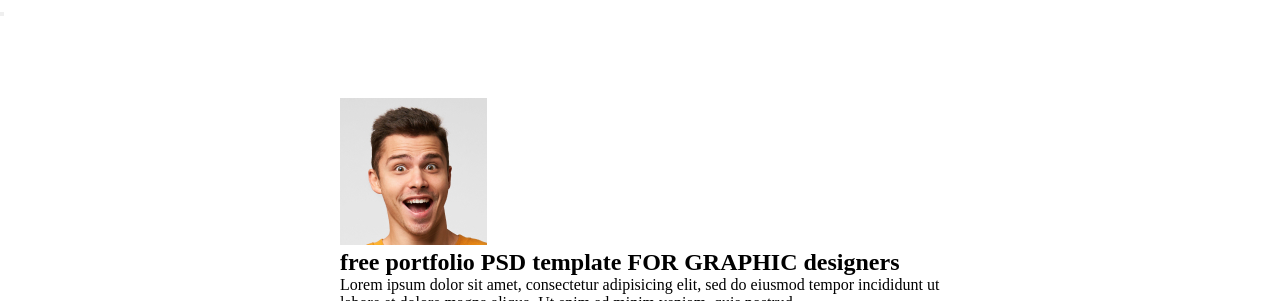
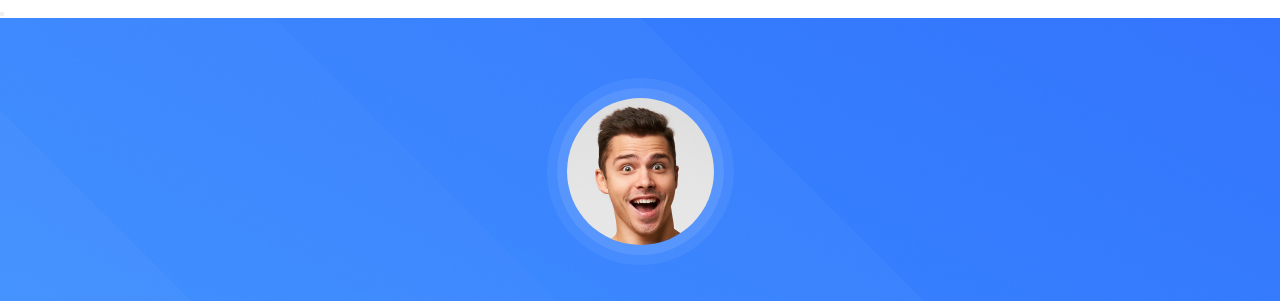
Before and after one commit to future-of-frontend/team-charlie-project, a plain HTML site: page index.html in a window 1280 px wide. Shown: the top 301 px of the page. Drawn offline with Linux system fonts and the light colour scheme.

Commit message:
add home and footer

```diff
--- a/scss/_footer.scss
+++ b/scss/_footer.scss
@@ -1 +1,19 @@
 // Андрей
+.footer {
+  display: flex;
+  justify-content: center;
+  align-items: center;
+  padding: 80px 0;
+  background: url(../img/Background.jpg) center center no-repeat;
+  background-size: cover;
+  &__text {
+    font-family: Lato;
+    font-style: normal;
+    font-weight: 300;
+    font-size: 50px;
+    line-height: 60px;
+    text-align: center;
+    color: #ffffff;
+    margin-right: 30px;
+  }
+}
--- a/scss/_home.scss
+++ b/scss/_home.scss
@@ -1 +1,44 @@
 // Андрей
+.home {
+  position: relative;
+  color: #ffffff;
+  background: url(../img/Background.jpg) center center no-repeat;
+  background-size: cover;
+  display: flex;
+  flex-direction: column;
+  align-items: center;
+  text-align: center;
+  &__link {
+    position: absolute;
+    left: 50%;
+    bottom: 32px;
+  }
+  &__subtitle {
+    font-family: Lato;
+    font-style: normal;
+    font-weight: 300;
+    font-size: 16px;
+    line-height: 32px;
+    text-align: center;
+    text-transform: uppercase;
+    margin-bottom: 56px;
+  }
+  &__img {
+    margin-bottom: 64px;
+    width: 147px;
+    height: 147px;
+    border-radius: 50%;
+    box-shadow: 0 0 0 10px rgba($color: #fff, $alpha: 0.09),
+      0 0 0 20px rgba($color: #fff, $alpha: 0.06);
+  }
+  &__title {
+    font-family: Lato;
+    font-style: normal;
+    font-weight: 900;
+    font-size: 50px;
+    line-height: 56px;
+    letter-spacing: 0.025em;
+    text-transform: uppercase;
+    margin-bottom: 16px;
+  }
+}
```
Also changed, not shown: css/style.css, 1 other file.
